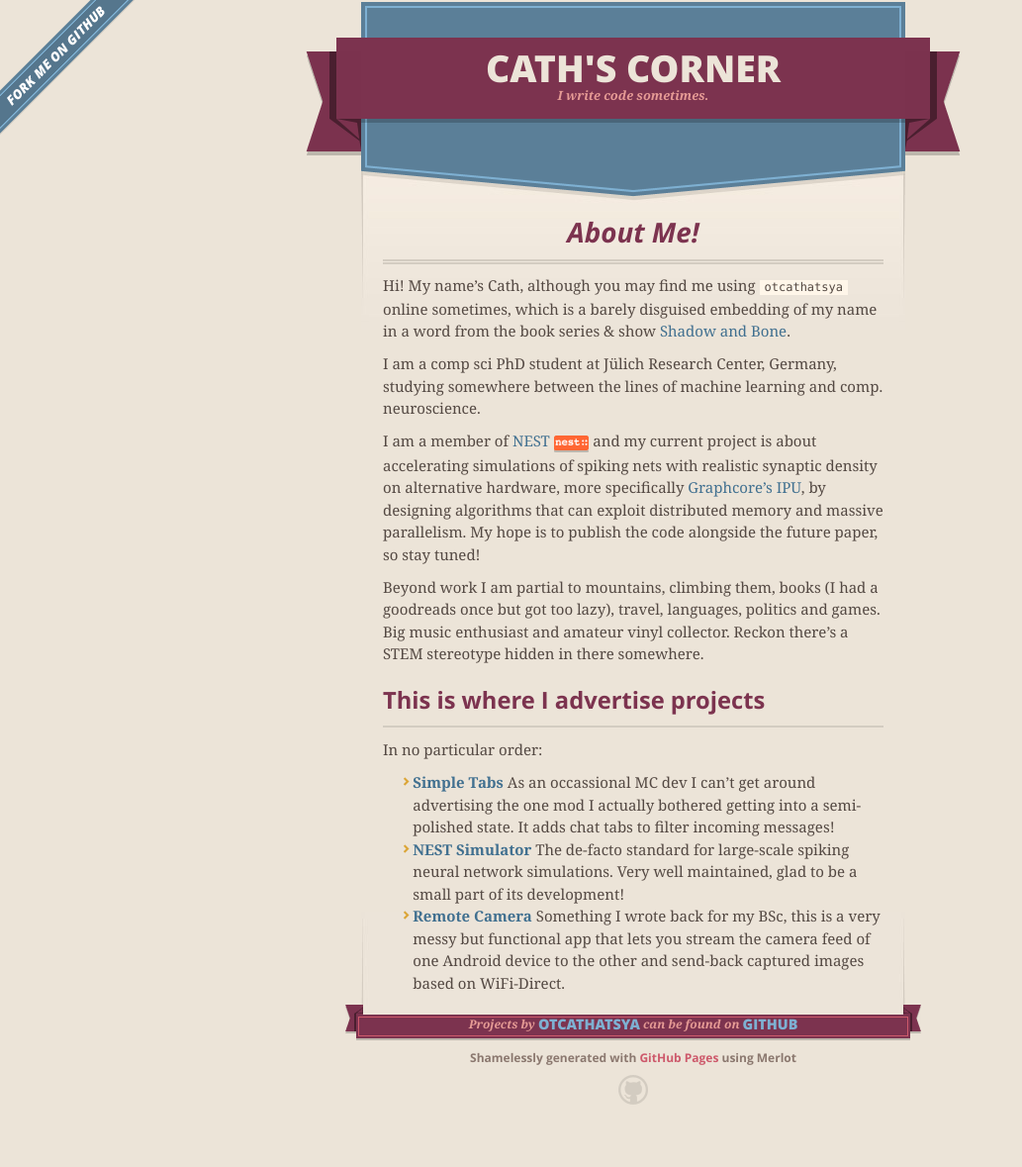
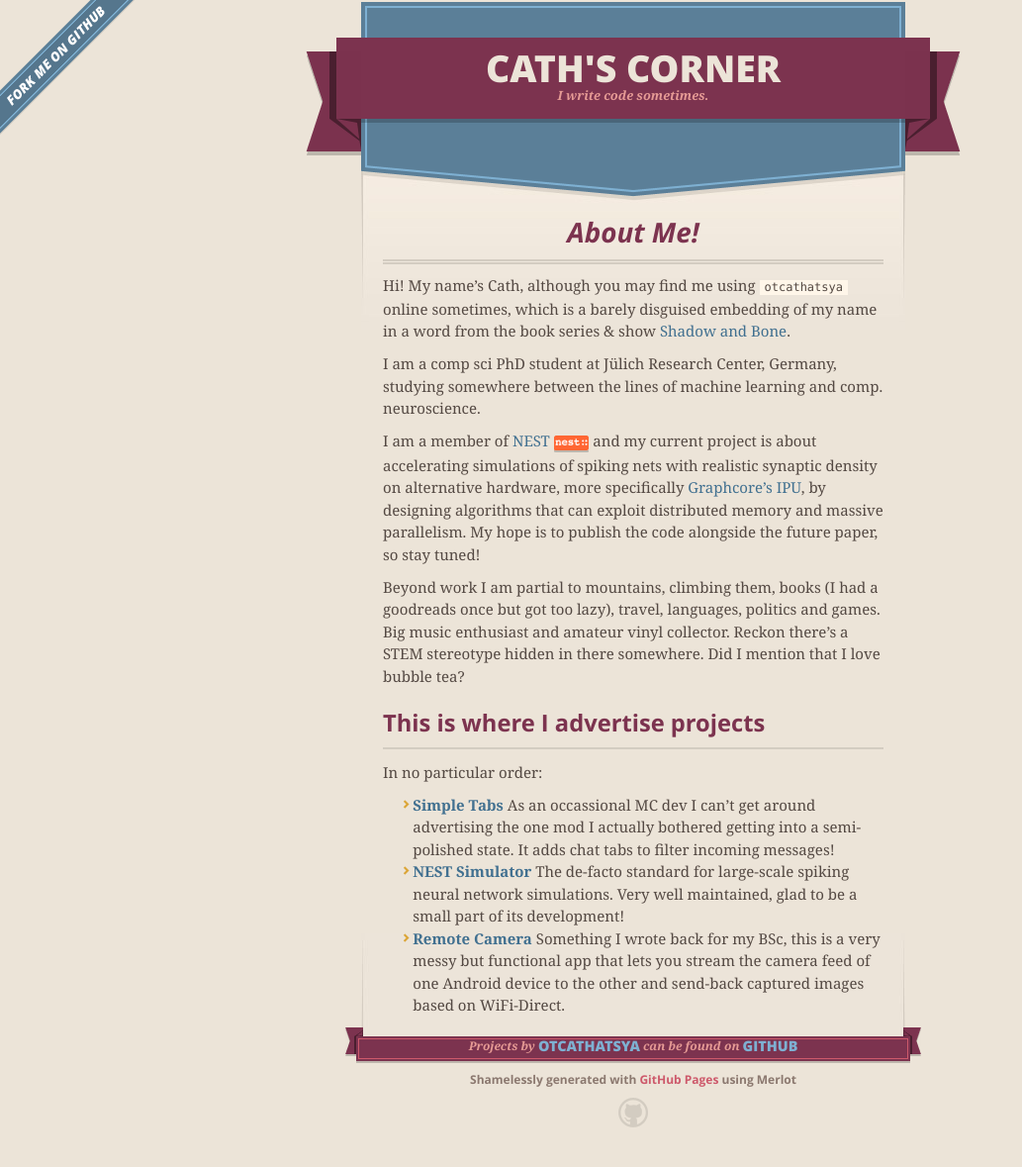
Before and after one commit to otcathatsya/otcathatsya.github.io, a Jekyll site: the page built from index.md, in a window 1280 px wide. Shown: the whole page at 99% size, without its empty margins (0-1033 px from the left). Built offline with Jekyll 4.4.1, drawn with Linux system fonts in a browser that asks for light colours; our own code applies the rules of GitHub Pages for plain Markdown files; before the commit the page ends 1156 px from its top, so only the background shows below that.

Commit message:
Add bubble tea mention

```diff
--- a/index.md
+++ b/index.md
@@ -14,7 +14,8 @@ I am a member of [NEST](https://github.com/nest/nest-simulator){:target="_blank"
 </a> and my current project is about accelerating simulations of spiking nets with realistic synaptic density on alternative hardware, more specifically [Graphcore's IPU](https://www.graphcore.ai/),
 by designing algorithms that can exploit distributed memory and massive parallelism. My hope is to publish the code alongside the future paper, so stay tuned!
 
-Beyond work I am partial to mountains, climbing them, books (I had a goodreads once but got too lazy), travel, languages, politics and games. Big music enthusiast and amateur vinyl collector. Reckon there's a STEM stereotype hidden in there somewhere.
+Beyond work I am partial to mountains, climbing them, books (I had a goodreads once but got too lazy), travel, languages, politics and games. Big music enthusiast and amateur vinyl collector.
+Reckon there's a STEM stereotype hidden in there somewhere. Did I mention that I love bubble tea?
 
 
 ## This is where I advertise projects
```
